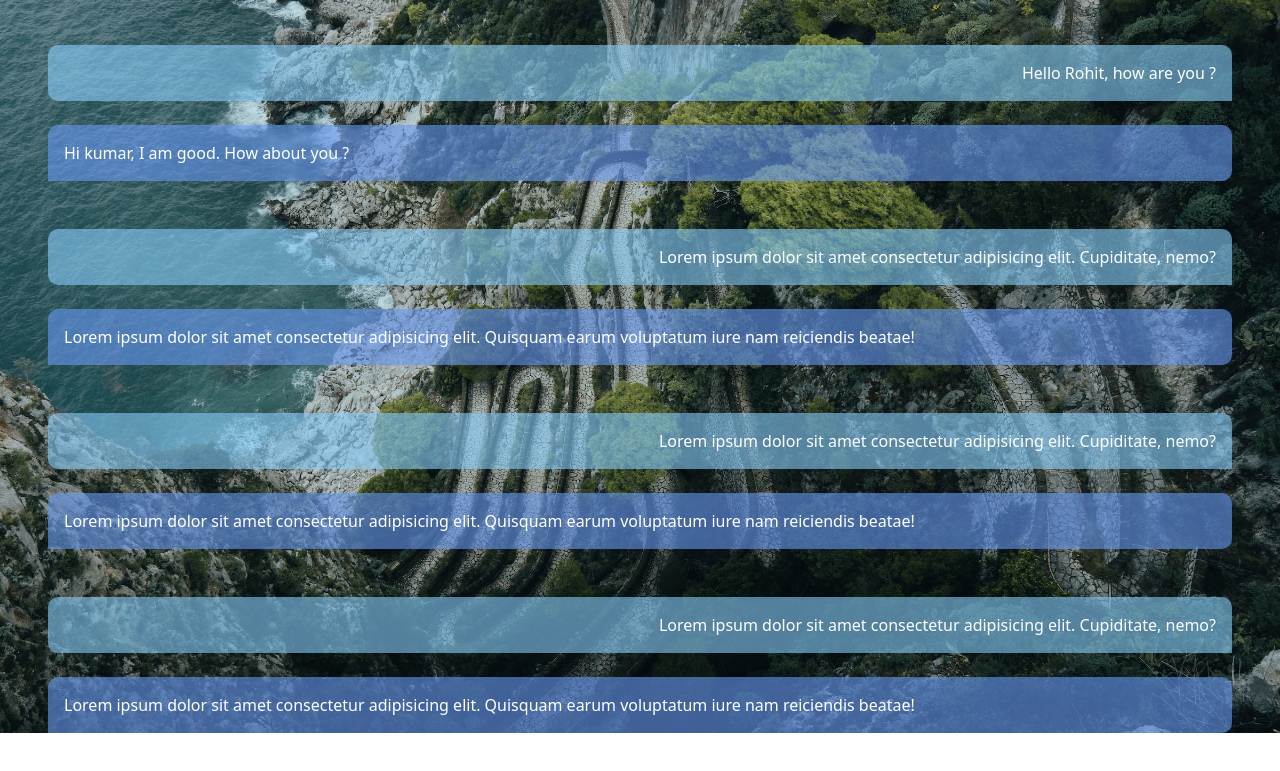
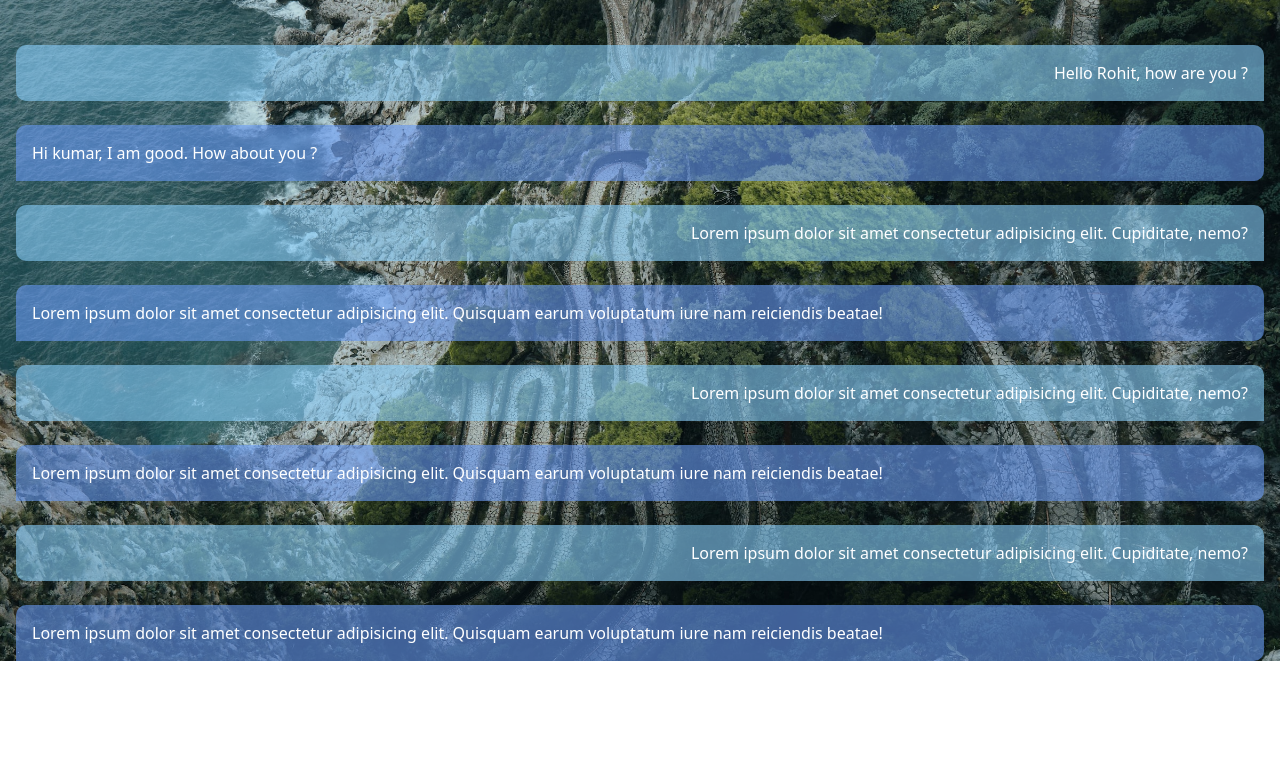
Before and after one commit to rohitkumarnerella143/codeing-practice-2, a plain HTML site: page index.html in a window 1280 px wide. Shown: the part 75-846 px from the top of the page. After the commit the page ends 800 px from the top, so only its background shows below. Drawn offline with nearby package versions, Linux system fonts and the light colour scheme.

Commit message:
Update index.html

```diff
--- a/index.html
+++ b/index.html
@@ -27,40 +27,40 @@
 
       <div>
         <p
-          class="right-para d-flex justify-content-end mt-5 ms-5 mx-5 mb-4 p-3"
+          class="right-para d-flex justify-content-end mt-5 ms-3 mx-3 mb-4 p-3"
         >
           Hello Rohit, how are you ?
         </p>
-        <p class="left-para d-flex justify-content-start ms-5 mx-5 mb-4 p-3">
+        <p class="left-para d-flex justify-content-start ms-3 mx-3 mb-4 p-3">
           Hi kumar, I am good. How about you ?
         </p>
         <p
-          class="right-para d-flex justify-content-end mt-5 ms-5 mx-5 mb-4 p-3"
+          class="right-para d-flex justify-content-end ms-3 mx-3 mb-4 p-3"
         >
           Lorem ipsum dolor sit amet consectetur adipisicing elit. Cupiditate,
           nemo?
         </p>
-        <p class="left-para d-flex justify-content-start ms-5 mx-5 mb-4 p-3">
+        <p class="left-para d-flex justify-content-start ms-3 mx-3 mb-4 p-3">
           Lorem ipsum dolor sit amet consectetur adipisicing elit. Quisquam
           earum voluptatum iure nam reiciendis beatae!
         </p>
         <p
-          class="right-para d-flex justify-content-end mt-5 ms-5 mx-5 mb-4 p-3"
+          class="right-para d-flex justify-content-end ms-3 mx-3 mb-4 p-3"
         >
           Lorem ipsum dolor sit amet consectetur adipisicing elit. Cupiditate,
           nemo?
         </p>
-        <p class="left-para d-flex justify-content-start ms-5 mx-5 mb-4 p-3">
+        <p class="left-para d-flex justify-content-start ms-3 mx-3 mb-4 p-3">
           Lorem ipsum dolor sit amet consectetur adipisicing elit. Quisquam
           earum voluptatum iure nam reiciendis beatae!
         </p>
         <p
-          class="right-para d-flex justify-content-end mt-5 ms-5 mx-5 mb-4 p-3"
+          class="right-para d-flex justify-content-end ms-3 mx-3 mb-4 p-3"
         >
           Lorem ipsum dolor sit amet consectetur adipisicing elit. Cupiditate,
           nemo?
         </p>
-        <p class="left-para d-flex justify-content-start ms-5 mx-5 mb-5 p-3">
+        <p class="left-para d-flex justify-content-start ms-3 mx-3 mb-5 p-3">
           Lorem ipsum dolor sit amet consectetur adipisicing elit. Quisquam
           earum voluptatum iure nam reiciendis beatae!
         </p>
```
